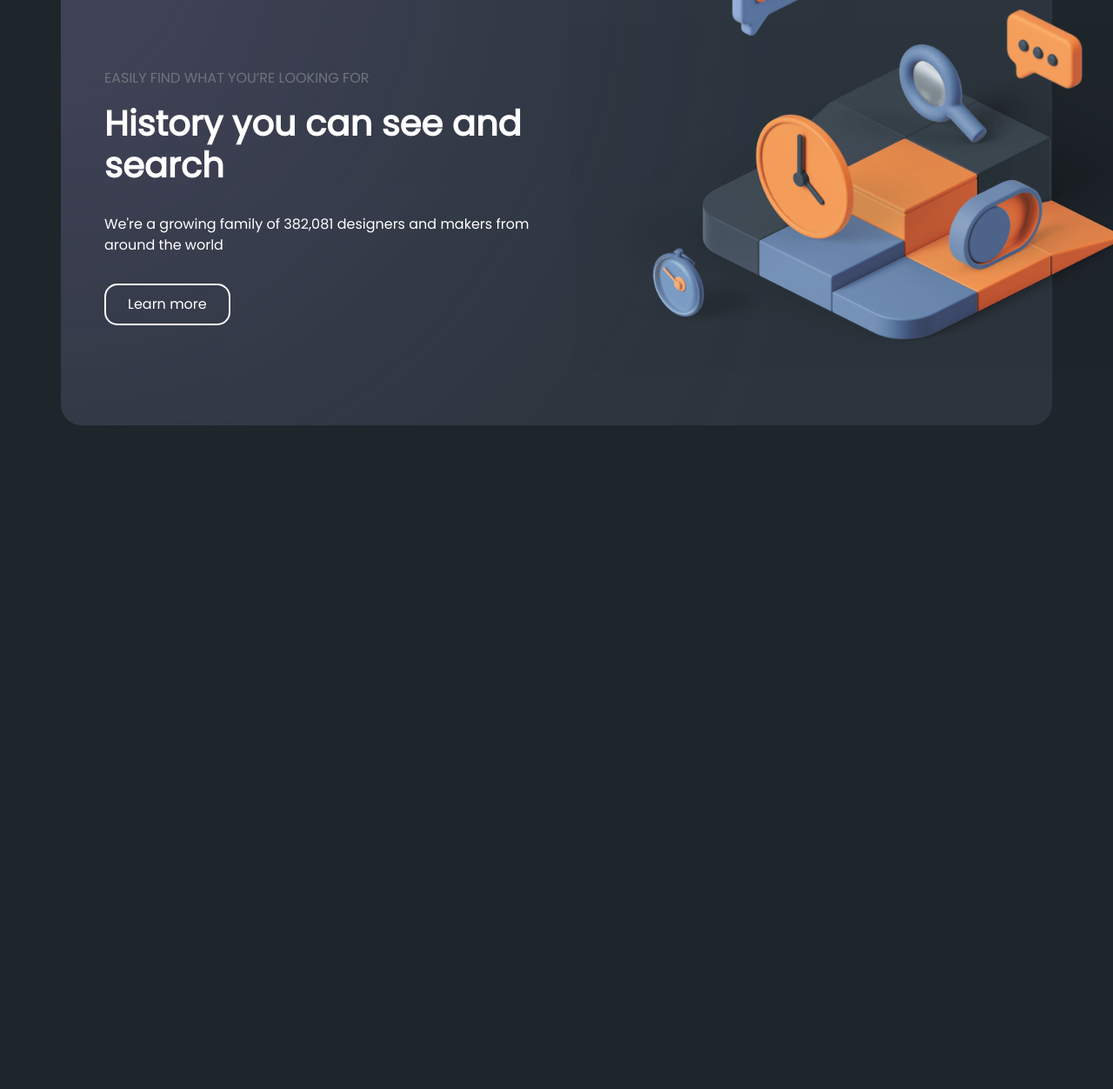
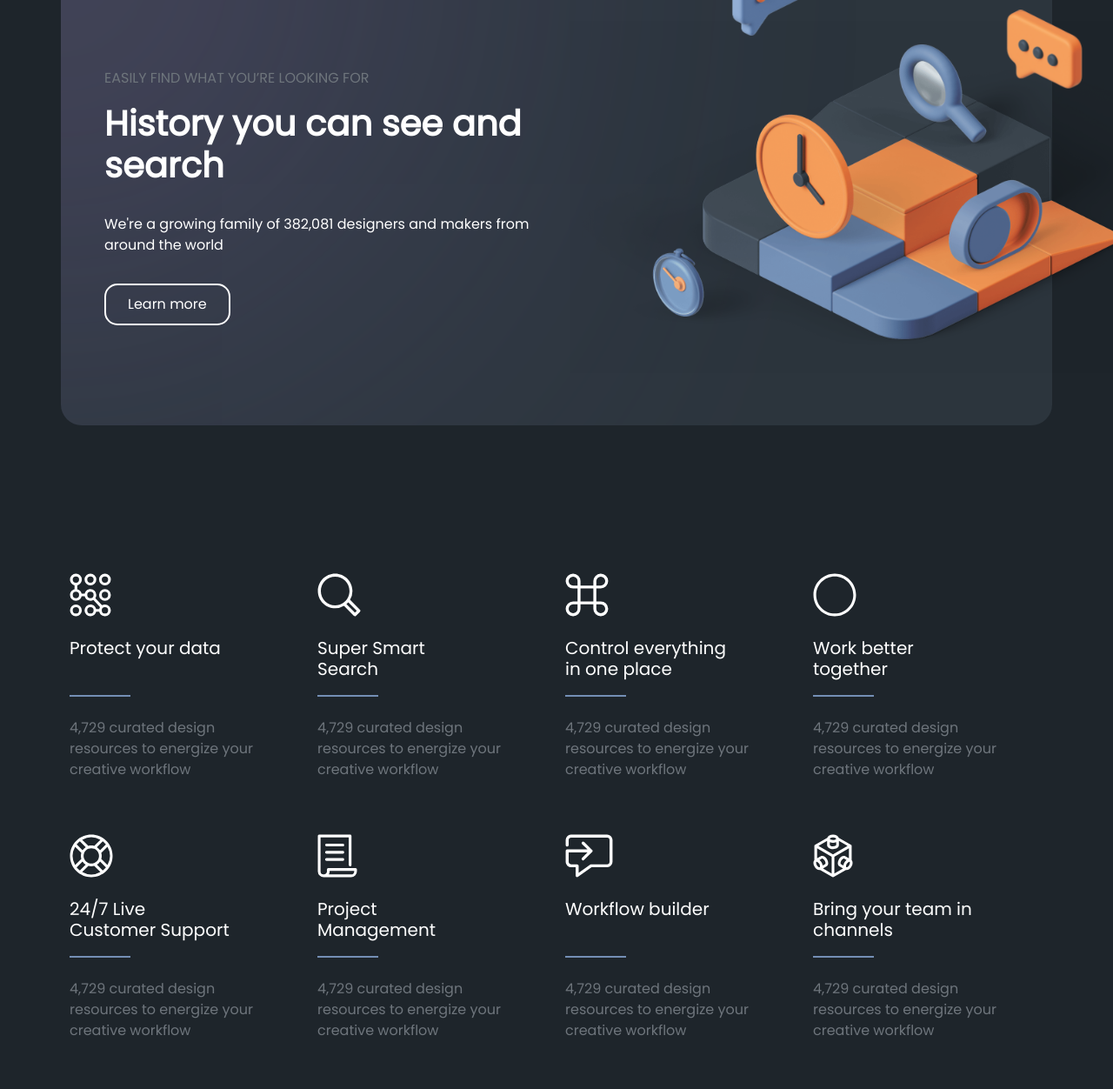
Before and after one commit to ujwaljaglan9211/solo-website, a plain HTML site: page index.html in a window 1280 px wide. Shown: the part 5377-6629 px from the top of the page at 87% size. Before the commit the page ends 5866 px from the top, so only its background shows below. Drawn offline with nearby package versions, Linux system fonts and the light colour scheme.

Commit message:
options screen has been created

```diff
--- a/assets/css/style.css
+++ b/assets/css/style.css
@@ -327,6 +327,32 @@ body{
   animation: bounceUp 3s infinite;
 }
 /* history screen ends here */
+/* options screen starts here */
+.options{
+  padding: 160px 0px;
+}
+.options .option{
+  padding: 10px;
+  min-height: 300px;
+}
+.options .option-img img {
+  min-height: 50px;
+}
+.options .option .title{
+  min-height: 100px;
+  max-width: 70%;
+}
+.options .option .title::before{
+  content: '';
+  width: 70px;
+  position: absolute;
+  top: 50%;
+  border-bottom: 2px solid var(--secondary);
+}
+.options .option .description{
+  max-width: 80%;
+}
+/* options screen ends here */
 @keyframes bounceUp {
   0% {
     transform: translateY(0px);
--- a/index.html
+++ b/index.html
@@ -385,6 +385,102 @@
       </div>
     </section>
     <!-- history screen edns here -->
+    <!-- options screen starts here -->
+    <section class="options">
+      <div class="container">
+        <div class="row">
+          <div class="col-md-3 option">
+            <div class="option-img">
+              <img src="assets/images/options1.svg" alt="" title="" />
+            </div>
+            <div class="title white pt-4">
+              <h5>Protect your data</h5>
+            </div>
+            <div class="description light pt-3">
+              <p>4,729 curated design resources to energize your creative workflow</p>
+            </div>
+          </div>
+          <div class="col-md-3 option">
+            <div class="option-img">
+              <img src="assets/images/options2.svg" alt="" title="" />
+            </div>
+            <div class="title white pt-4">
+              <h5>Super Smart Search</h5>
+            </div>
+            <div class="description light pt-3">
+              <p>4,729 curated design resources to energize your creative workflow</p>
+            </div>
+          </div>
+          <div class="col-md-3 option">
+            <div class="option-img">
+              <img src="assets/images/options3.svg" alt="" title="" />
+            </div>
+            <div class="title white pt-4">
+              <h5>Control everything in one place</h5>
+            </div>
+            <div class="description light pt-3">
+              <p>4,729 curated design resources to energize your creative workflow</p>
+            </div>
+          </div>
+          <div class="col-md-3 option">
+            <div class="option-img">
+              <img src="assets/images/options4.svg" alt="" title="" />
+            </div>
+            <div class="title white pt-4">
+              <h5>Work better together</h5>
+            </div>
+            <div class="description light pt-3">
+              <p>4,729 curated design resources to energize your creative workflow</p>
+            </div>
+          </div>
+          <div class="col-md-3 option">
+            <div class="option-img">
+              <img src="assets/images/options5.svg" alt="" title="" />
+            </div>
+            <div class="title white pt-4">
+              <h5>24/7 Live Customer Support</h5>
+            </div>
+            <div class="description light pt-3">
+              <p>4,729 curated design resources to energize your creative workflow</p>
+            </div>
+          </div>
+          <div class="col-md-3 option">
+            <div class="option-img">
+              <img src="assets/images/options6.svg" alt="" title="" />
+            </div>
+            <div class="title white pt-4">
+              <h5>Project Management</h5>
+            </div>
+            <div class="description light pt-3">
+              <p>4,729 curated design resources to energize your creative workflow</p>
+            </div>
+          </div>
+          <div class="col-md-3 option">
+            <div class="option-img">
+              <img src="assets/images/options7.svg" alt="" title="" />
+            </div>
+            <div class="title white pt-4">
+              <h5>Workflow builder</h5>
+            </div>
+            <div class="description light pt-3">
+              <p>4,729 curated design resources to energize your creative workflow</p>
+            </div>
+          </div>
+          <div class="col-md-3 option">
+            <div class="option-img">
+              <img src="assets/images/options8.svg" alt="" title="" />
+            </div>
+            <div class="title white pt-4">
+              <h5>Bring your team in channels</h5>
+            </div>
+            <div class="description light pt-3">
+              <p>4,729 curated design resources to energize your creative workflow</p>
+            </div>
+          </div>
+        </div>
+      </div>
+    </section>
+    <!-- options screen ends here -->
     <!-- Popper and Bootstrap JS -->
     <script src="https://cdn.jsdelivr.net/npm/popper.js@1.16.1/dist/umd/popper.min.js" integrity="sha384-9/reFTGAW83EW2RDu2S0VKaIzap3H66lZH81PoYlFhbGU+6BZp6G7niu735Sk7lN" crossorigin="anonymous"></script>
     <script src="https://cdn.jsdelivr.net/npm/bootstrap@4.6.0/dist/js/bootstrap.min.js" integrity="sha384-+YQ4JLhjyBLPDQt//I+STsc9iw4uQqACwlvpslubQzn4u2UU2UFM80nGisd026JF" crossorigin="anonymous"></script>
```
Also changed, not shown: assets/images/options1.svg (added), assets/images/options2.svg (added), assets/images/options3.svg (added), assets/images/options4.svg (added), assets/images/options5.svg (added), assets/images/options6.svg (added), assets/images/options7.svg (added), assets/images/options8.svg (added).
